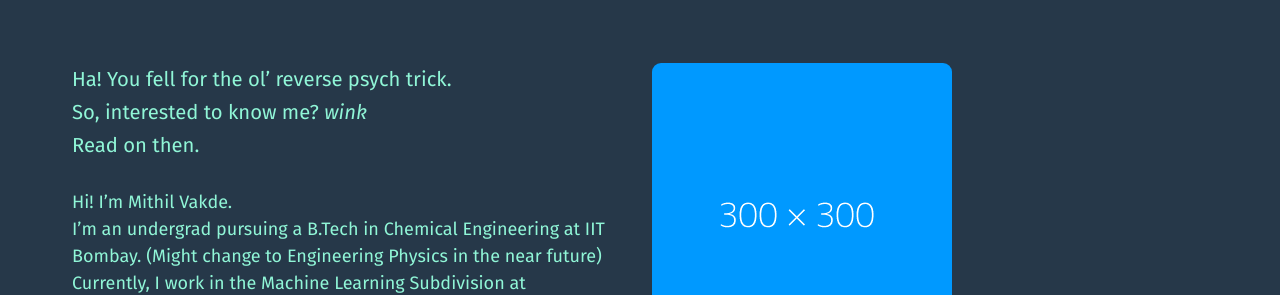
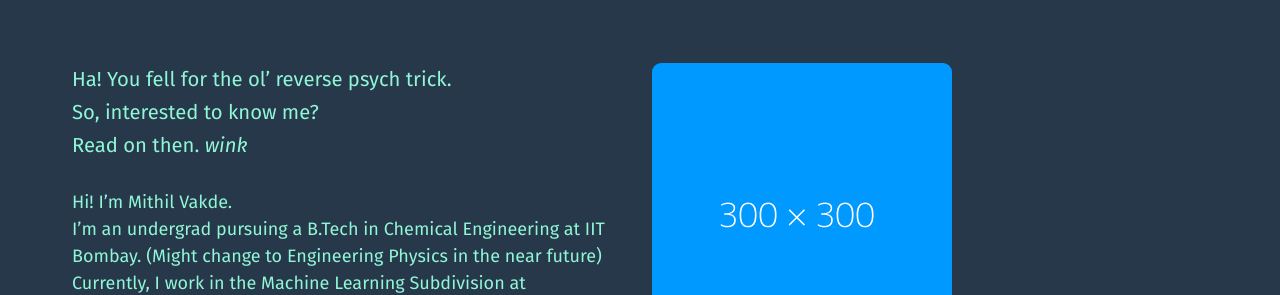
Before and after one commit to mmistakes/jekyll-theme-basically-basic, a Jekyll site: the page built from aboutme.md, in a window 1280 px wide. Shown: the part 240-535 px from the top of the page. Built offline with Jekyll 4.4.1, drawn with Linux system fonts in a browser that asks for light colours.

```diff
--- a/aboutme.md
+++ b/aboutme.md
@@ -4,8 +4,8 @@ layout: about
 ---
 
 Ha! You fell for the ol' reverse psych trick.
-So, interested to know me? *wink*
-Read on then.
+So, interested to know me?
+Read on then. *wink*
 
 
 
```
